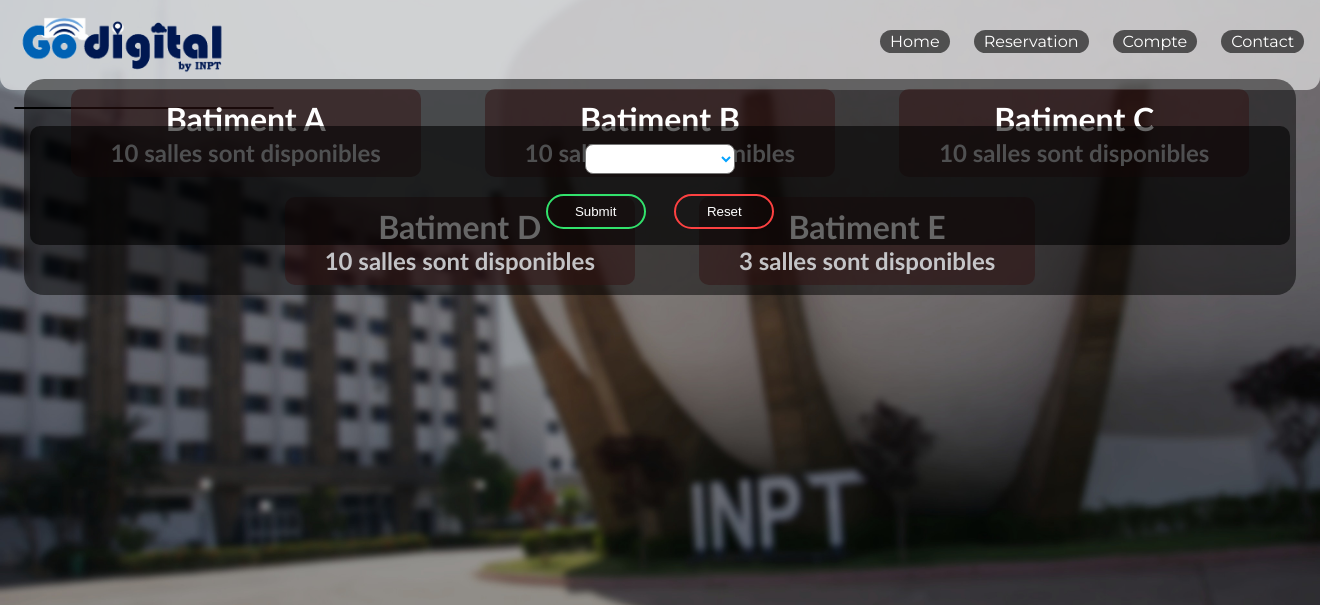
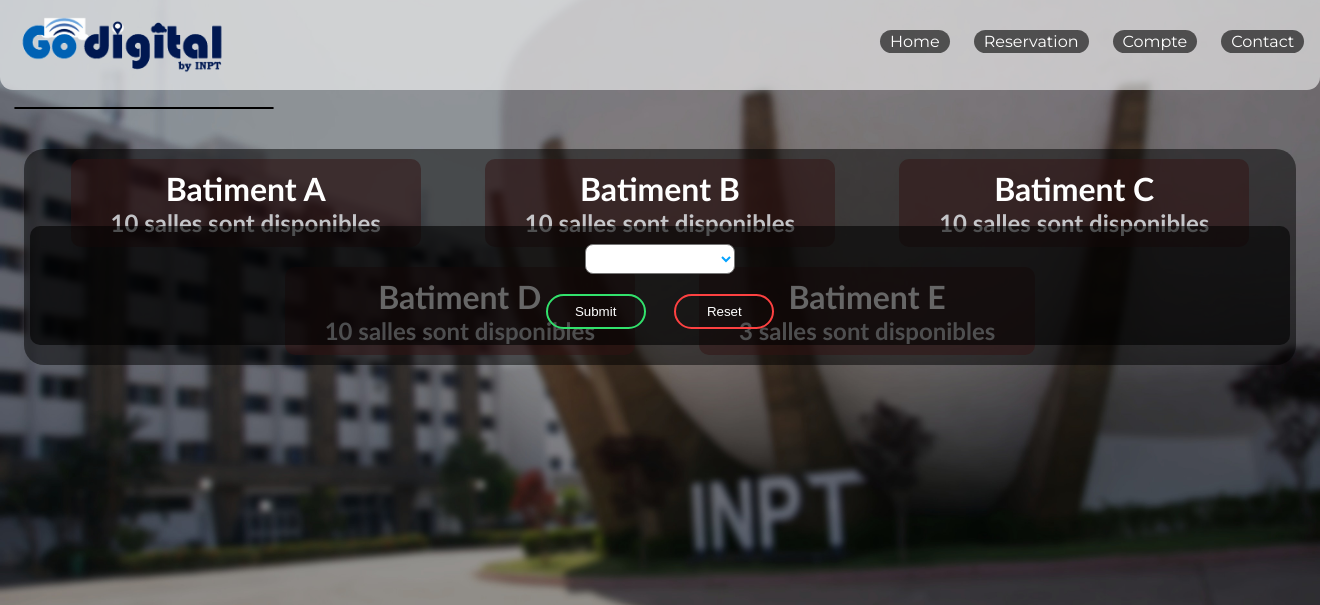
Before and after one commit to mohammedAljadd/study-rooms-booking, a PHP site: page /form.php in a window 1320 px wide. Shown: the top 605 px of the page. Run offline with PHP 8.4, Linux system fonts and the light colour scheme; the visitor is signed in with stand-in values (Sample User, id 1); data comes from the database, SQL or seed files in the repository.

Commit message:
correcting styles

```diff
--- a/code/css/book.css
+++ b/code/css/book.css
@@ -73,7 +73,7 @@ body{
 }
 .all{
     position: absolute;
-    top: 55px;
+    top: 125px;
     text-align: center;
     background-color: rgb(0,0,0,0.5);
     margin: 24px 24px;
@@ -81,7 +81,7 @@ body{
 }
 .forma{
     position: relative;
-    top: 10px;
+    top: 240px;
     border-radius: 20px;
     color: white;
     background-color: rgb(0,0,0,0.5);
--- a/code/css/form.css
+++ b/code/css/form.css
@@ -3,7 +3,7 @@ h1{
 }
 .box{
     position: relative;
-    top: 26px;
+    top: 126px;
     background-color: rgb(0,0,0,0.6);
     padding: 8px 17px;
     text-align: center;
```
